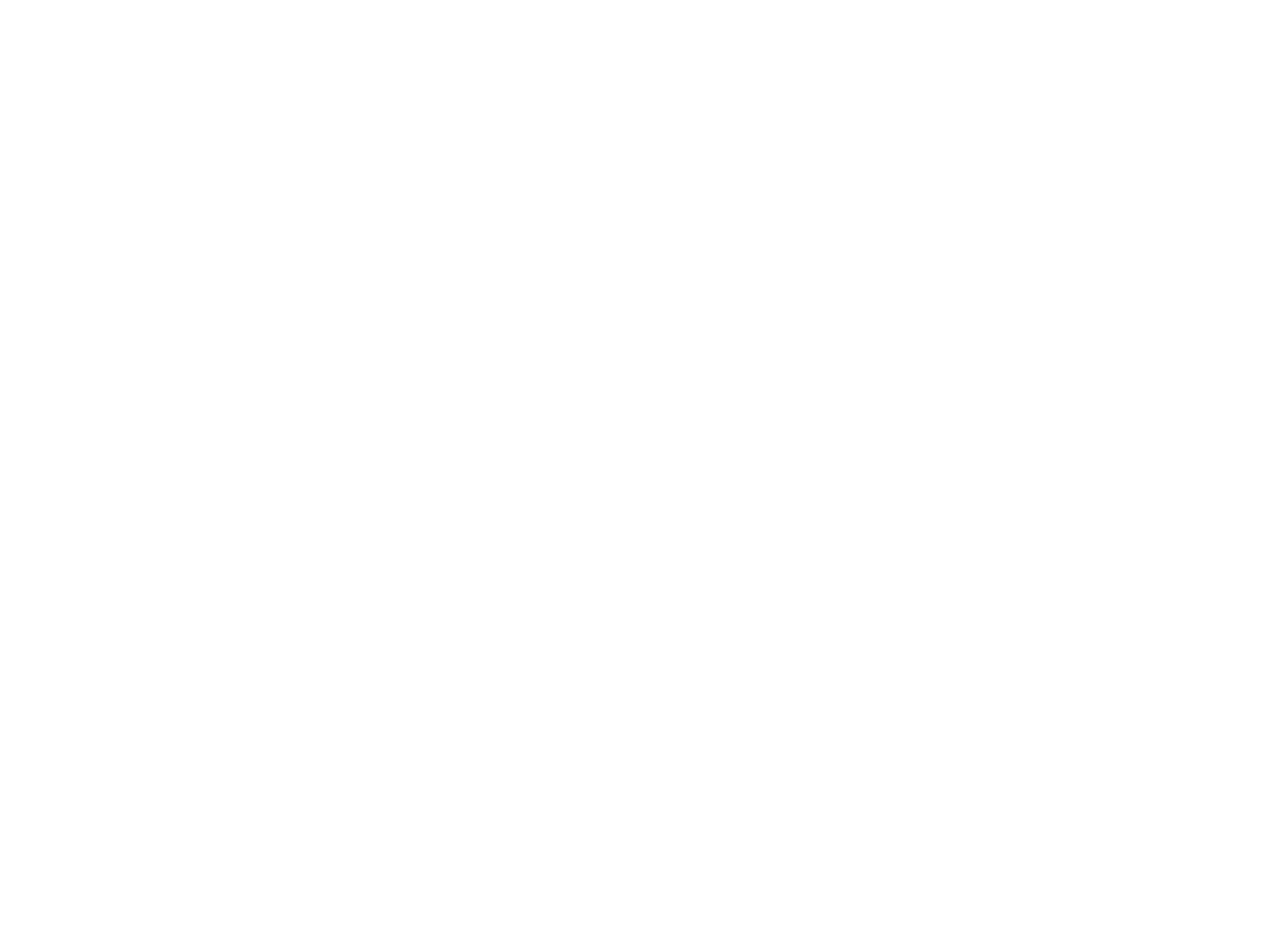
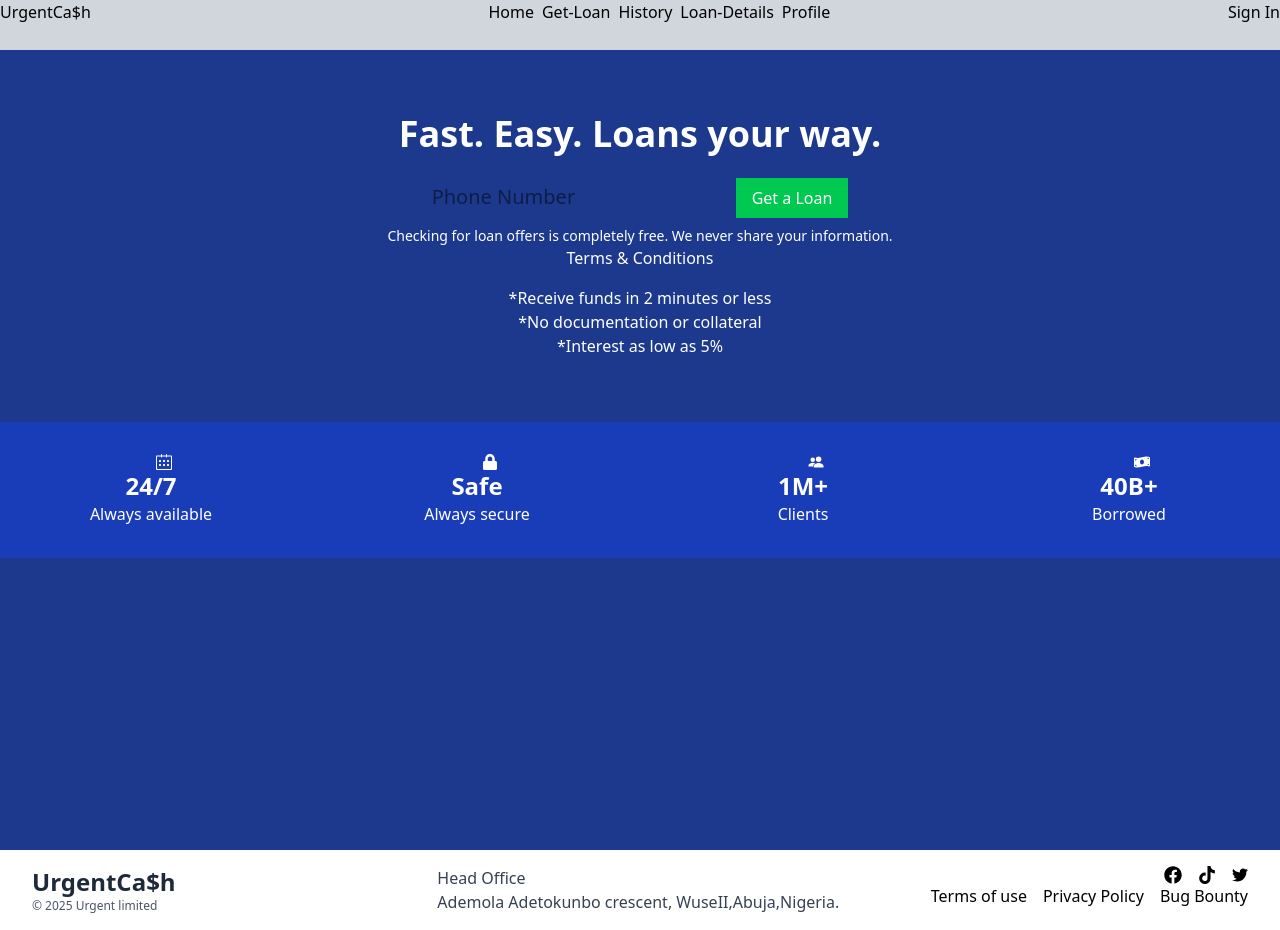
Before and after one commit to ObaroJB/urgentcash, a Next.js app: page / in a window 1280 px wide. Before the commit the page ends 800 px from the top, so only its background shows below. Built offline with nearby package versions, Linux system fonts and the light colour scheme.

Commit message:
signin page/profile page

```diff
--- a/app/auth/signin/page.js
+++ b/app/auth/signin/page.js
@@ -1,8 +1,27 @@
-
+import Link from "next/link";
+import { FaGoogle } from "react-icons/fa";
 export default function Auth (){
 return (
-<main>
-    signin
+<main className="min-h-[520px] flex justify-center bg-gray-50 py-8 px-2">
+  <article>
+        <div className="w-full md:w-[30em] rounded-md bg-white p-4">
+            <h1 className="text-2xl mb-2">Sign into UrgentCa$h</h1>
+            <p>Sign in using.... </p>
+            <form className="mb-2">
+                <button className="w-full h-[3.2em] flex justify-center items-center gap-2 border-b-2 border-red-500 bg-black rounded-md">
+                            <FaGoogle />
+                    <span className="text-white text-lg">Google Account</span>
+
+                </button>
+
+            </form>
+             <p className="text-gray-600 text-xs">
+                By clicking on the signin button you confirm that you have read and agreed with our("")
+               <Link href = "#" className ="text-gray-800 underline">Terms of use</Link> {" "} and {" "}
+               <Link href = "#" className = "text-gray-800 underline">Privacy Policy</Link>
+             </p>
+        </div>
+    </article>
 </main>
 
 )
--- /dev/null
+++ b/app/dashboard/profile/page.js
@@ -0,0 +1,24 @@
+import Image from "next/image"
+import Link from "next/link"
+export default function Profile() {
+      return(
+        <main className="min-h-screen flex justify-center py-4 md:py-6 md:px-12 lg:py-8 lg:px-16 bg-gray-100">
+          <div className="w-full md:w-[380px] flex flex-col gap-4 border border-gray-200 rounded-md bg-gray-50 p-2 md:p-6">
+          <div className="flex justify-center">
+          <Image
+          src="/image.webp"
+          height={80}
+          width={80}
+          alt="profile image"
+          className="w-[80px] h-[80px] rounded-full"/>
+          </div>
+            <p className="text-center py-3 border-b border-gray-200">Winston Obaro Omadhebor</p>
+            <p className="text-center py-3 border-b border-gray-200">sobaroda91@gmail.com</p>
+            <p className="text-center py-3 border-b border-gray-200">UC-4216</p>
+            <Link href="#" className="bg-gray-300 rounded-md text-lg text center p-2">Update Profile</Link>
+          </div>
+
+        </main>
+      )
+
+}
--- a/app/layout.js
+++ b/app/layout.js
@@ -1,5 +1,8 @@
 import { Geist, Geist_Mono } from "next/font/google";
 import "./globals.css";
+import  Footer  from "@/components/Footer";
+import Navbar from "@/components/Navbar";
+
 
 const geistSans = Geist({
   variable: "--font-geist-sans",
@@ -22,7 +25,9 @@
       <body
         className={`${geistSans.variable} ${geistMono.variable} antialiased`}
       >
+        <Navbar/>
         {children}
+         <Footer/>
       </body>
     </html>
   );
--- a/app/page.js
+++ b/app/page.js
@@ -1,8 +1,61 @@
+import { SlCalender } from "react-icons/sl";
+import { FaLock } from "react-icons/fa";
+import { IoPeopleSharp } from "react-icons/io5";
+import { FaMoneyBillWave } from "react-icons/fa";
+export default function Pain() {
+return (
 
-export default function Home() {
+    <main>
+<div className="min-h-screen bg-blue-900 text-white">
 
-  return (
-    <main>
+
+
+<div className="text-center py-16 px-4">
+    <h2 className="text-4xl font-bold">Fast. Easy. Loans your way.</h2>
+<div className="mt-6">
+      <input type="text" placeholder="Phone Number" className="text-xl text-black" />
+      <button className="bg-green-500 px-4 py-2 ml-2">Get a Loan</button>
+</div>
+    <p className="text-sm mt-2">Checking for loan offers is completely free. We never share your information. </p>
+     <a href = "#">  Terms & Conditions</a>
+<ul className="mt-4 ">
+      <li> *Receive funds in 2 minutes or less</li>
+      <li> *No documentation or collateral</li>
+      <li> *Interest as low as 5%</li>
+</ul>
+</div>
+
+<div className="bg-blue-800 py-8 text-center">
+<div className="grid grid-cols-2 md:grid-cols-4 gap-6">
+<div>
+        <p className=" ml-39"><SlCalender/></p>
+        <p className="text-2xl font-bold">24/7</p>
+        <p>Always available</p>
+</div>
+<div>
+        <p className="ml-39"><FaLock/></p>
+        <p className="text-2xl font-bold">Safe</p>
+        <p>Always secure</p>
+</div>
+<div>
+        <p className="ml-39"><IoPeopleSharp/></p>
+        <p className="text-2xl font-bold">1M+</p>
+        <p>Clients</p>
+</div>
+<div>
+        <p className="ml-39"><FaMoneyBillWave/></p>
+        <p className="text-2xl font-bold">40B+</p>
+        <p>Borrowed</p>
+</div>
+</div>
+</div>
+</div>
+
+
+
+
+
+
 
     </main>
   );
--- /dev/null
+++ b/components/Footer.js
@@ -0,0 +1,36 @@
+import Link from "next/link";
+import { FaFacebook } from "react-icons/fa";
+import { FaTiktok } from "react-icons/fa6";
+import { FaTwitter } from "react-icons/fa";
+
+
+export default  function Footer (){
+    const year = new Date().getFullYear()
+    return (
+
+        <footer className="grid grid-cols-1 gap-4 md: grid-cols-2 px-8 lg:grid-cols-3 py-4 px-2 lg:gap-0">
+        <div>
+          <p className="text-2xl text-gray-800 font-bold"> UrgentCa$h</p>
+          <p className="text-xs text-gray-600"> &copy; {year} Urgent limited</p>
+        </div>
+        <div>
+            <p  className="text-md text-gray-700">Head Office</p>
+            <p className="text-md text-gray-700">Ademola Adetokunbo crescent, WuseII,Abuja,Nigeria.</p>
+        </div>
+        <div>
+            <ul className="flex lg:justify-end items-center gap-4">
+              <li><Link href=""><FaFacebook className="text-lg"/></Link></li>
+              <li><Link href=""><FaTiktok className="text-lg"/></Link></li>
+              <li><Link href=""><FaTwitter className="text-md"/></Link></li>
+              </ul>
+
+              <ul className = "flex lg:justify-end items-center gap-4">
+              <li><Link href="" className="text-sm text-gray-600"></Link>Terms of use</li>
+              <li><Link href="" className="text-sm text-gray-600"></Link>Privacy Policy</li>
+              <li><Link href="" className="text-sm text-gray-600"></Link>Bug Bounty</li>
+              </ul>
+        </div>
+        </footer>
+
+    )
+}
--- /dev/null
+++ b/components/Navbar.js
@@ -0,0 +1,18 @@
+export default function Navbar (){
+         return(
+            <main className="bg-gray-300 w-[100%] h-[50px]">
+                <div className="flex justify-between">
+                    <p>UrgentCa$h</p>
+                    <ul className="flex gap-2">
+                    <li>Home</li>
+                    <li>Get-Loan</li>
+                    <li>History</li>
+                    <li>Loan-Details</li>
+                    <li>Profile</li>
+                    </ul>
+                    <p>Sign In</p>
+                </div>
+
+            </main>
+         )
+}
```
Also changed, not shown: app/dashboard/get-loan/page.js (added), app/dashboard/loan-details/page.js (added), app/dashboard/loan-history/page.js (added), 1 other file (tests, documents, lock files or other folders).
